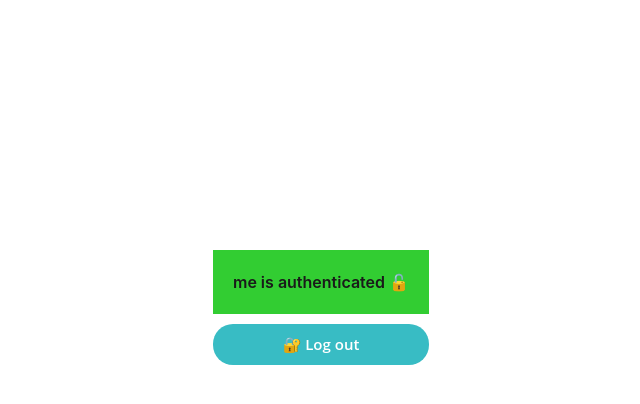
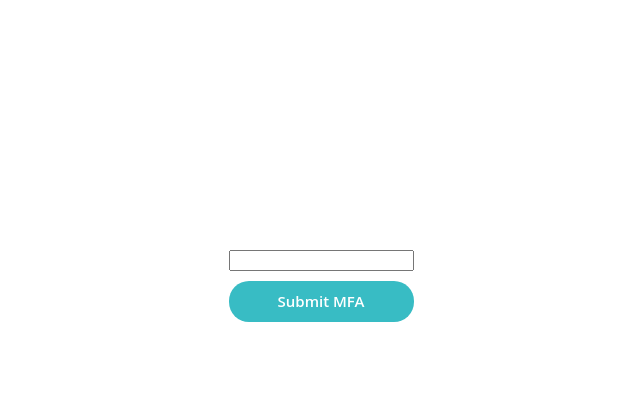
Before and after one commit to ModuloM/xstate-weshare, a React (Vite) app: page / in a window 1280 px wide. Both pictures are taken after a click on the button "🔐 Authenticate". Shown: the top 404 px of the page, without its empty margins (319-959 px from the left). Built offline with nearby package versions, Linux system fonts and the light colour scheme.

Commit message:
feat: implement mfa

```diff
--- a/src/App.tsx
+++ b/src/App.tsx
@@ -3,19 +3,13 @@ import './App.css'
 import {useMachine} from '@xstate/react'
 import {useEffect} from 'react'
 
+import { LoginForm } from './components/login/LoginForm.tsx'
 import {authenticationMachine} from './state/authentication/authentication.machine.ts'
+import { LogoutForm } from './components/login/LogoutForm.tsx'
 
 function App() {
 
-  const [snapshot, send] = useMachine(authenticationMachine)
-
-  const handleLogin = () => {
-    send({ type: 'login' })
-  }
-
-  const handleLogout = () => {
-    send({ type: 'logout' })
-  }
+  const [snapshot] = useMachine(authenticationMachine)
 
   useEffect(() => {
     console.log({ context: snapshot.context })
@@ -25,27 +19,9 @@ function App() {
     <main>
       {snapshot.context.status === 'authenticated'
         ? (
-          <div className="card">
-            <div className="authenticated">
-              {`${snapshot.context.user?.name} is` || 'you are'} authenticated 🔓
-            </div>
-            <button onClick={handleLogout}>🔐 Log out</button>
-          </div>
+          <LogoutForm />
         ) : (
-          <div className="card">
-            <div className="unauthenticated">
-              Not authenticated 🔒
-            </div>
-            {snapshot.context.isLoading ? (
-                <div className="message">
-                  <div className="loader"></div>
-                  &nbsp;&nbsp; Loading
-                </div>
-              ) : (
-                <button onClick={handleLogin}>🔐 Authenticate</button>
-              )
-            }
-          </div>
+          <LoginForm />
         )
       }
     </main>
--- /dev/null
+++ b/src/components/login/LoginForm.tsx
@@ -0,0 +1,32 @@
+import { useMachine } from '@xstate/react'
+
+import { authenticationMachine } from '../../state/authentication/authentication.machine.ts'
+
+export const LoginForm = () => {
+  const [snapshot, send] = useMachine(authenticationMachine)
+
+  const handleLogin = () => {
+    send({ type: 'login' })
+  }
+
+  return snapshot.context.error ? (
+      <div className="card">
+        <input type="text" name="MFA" />
+        <button type="submit">Submit MFA</button>
+      </div>
+    ) : (
+      <div className="card">
+        <div className="unauthenticated">
+          Not authenticated 🔒
+        </div>
+        {snapshot.context.isLoading ? (
+          <div className="message">
+            <div className="loader"></div>
+            &nbsp;&nbsp; Loading
+          </div>
+        ) : (
+          <button onClick={handleLogin}>🔐 Authenticate</button>
+        )}
+      </div>
+  )
+}
--- /dev/null
+++ b/src/components/login/LogoutForm.tsx
@@ -0,0 +1,20 @@
+import { useMachine } from '@xstate/react'
+
+import { authenticationMachine } from '../../state/authentication/authentication.machine.ts'
+
+export const LogoutForm = () => {
+  const [snapshot, send] = useMachine(authenticationMachine)
+
+  const handleLogout = () => {
+    send({ type: 'logout' })
+  }
+
+  return (
+    <div className="card">
+      <div className="authenticated">
+        {`${snapshot.context.user?.name} is` || 'you are'} authenticated 🔓
+      </div>
+      <button onClick={handleLogout}>🔐 Log out</button>
+    </div>
+  )
+}
--- a/src/state/authentication/authentication.machine.ts
+++ b/src/state/authentication/authentication.machine.ts
@@ -13,17 +13,18 @@ type AuthenticationContextType = {
   status: keyof typeof AuthenticationStatus
   isLoading: boolean
   user: User | null
+  error: Error | null
 }
 
 type AuthenticationEventType =
-  | { type: 'login' }
+  | { type: 'login', output: User, error: Error }
   | { type: 'logout' }
   | { type: 'setIsLoading' }
   | { type: 'getAuthenticationInfo' }
-  | { type: 'setAuthentication', output: User | Error }
+  | { type: 'setAuthentication', output: User }
   | { type: 'handleIsAuthenticated' }
   | { type: 'handleIsUnauthenticated' }
-  | { type: 'setError' }
+  | { type: 'setError', error: Error }
   | { type: 'handleError' }
 
 export const authenticationMachine = setup({
@@ -43,8 +44,6 @@ export const authenticationMachine = setup({
     getAuthenticationInfo: assign(() => {
       const authenticationInfo = getAuthentication()
 
-      console.log('into the mayhem', authenticationInfo)
-
       if (authenticationInfo !== null) {
         return {
           user: authenticationInfo.user,
@@ -59,9 +58,10 @@ export const authenticationMachine = setup({
       }
     }),
     setAuthentication: assign({
-      user: ({ event }) => (event as Extract<AuthenticationEventType, { type: 'setAuthentication' }>).output,
+      user: ({ event }) => (event as Extract<AuthenticationEventType, { type: 'login' }>).output,
       isLoading: false,
       status: 'authenticated',
+      error: null,
     }),
     handleIsAuthenticated: ({ context }) => {
       if (context.user) {
@@ -72,23 +72,34 @@ export const authenticationMachine = setup({
       console.log('remove authentication data')
       deleteAuthenticationInfo()
     },
-    setError: () => {
-      // Add your action code here
-      // ...
-    },
+    setError: assign(({context, event}) => {
+      if (
+        event.type === 'xstate.error.actor.login'
+        && event.error?.name === 'MFA'
+      ) {
+        console.log('error', event.error)
+
+        return ({
+          user: null,
+          error: event.error,
+        })
+      }
+
+      return context
+    }),
     handleError: () => {
-      // Add your action code here
-      // ...
+      console.log('there is an error')
     },
   },
   actors: {
-    authenticate: fromPromise<User, { userName: string, password: string }>(async ({ input }) => await loginQuery(input)),
+    authenticate: fromPromise<User | Error, { userName: string, password: string }>(async ({ input }) => await loginQuery(input)),
   },
 }).createMachine({
   context: {
     status: 'unauthenticated',
     isLoading: false,
     user: null,
+    error: null,
   },
   id: 'Authentication - 1 - Login',
   initial: 'Unauthenticated',
@@ -105,7 +116,7 @@ export const authenticationMachine = setup({
           },
         },
         {
-          target: "Unauthenticated",
+          target: 'Unauthenticated',
         },
       ],
       on: {
--- a/src/state/authentication/authentication.queries.ts
+++ b/src/state/authentication/authentication.queries.ts
@@ -1,17 +1,15 @@
-import type { User } from './types.ts'
-
 type UserInput = {
   userName: string
   password: string
 }
-const timer = (delay: number, data: unknown) => new Promise((resolve) => setTimeout(() => resolve(data), delay))
+const timer = (delay: number) => new Promise((_, reject) => setTimeout(() => {
+  const error = new Error('MFA needed')
+  error.name = 'MFA'
+  reject(error)
+}, delay))
 
 export const loginQuery = async ({ userName, password }: UserInput) => {
   console.log('do login', userName, password)
 
-  const user = await timer(1000, {
-    name: 'me',
-  })
-
-  return user as User
+  return await timer(1000) as Promise<Error>
 }
```
